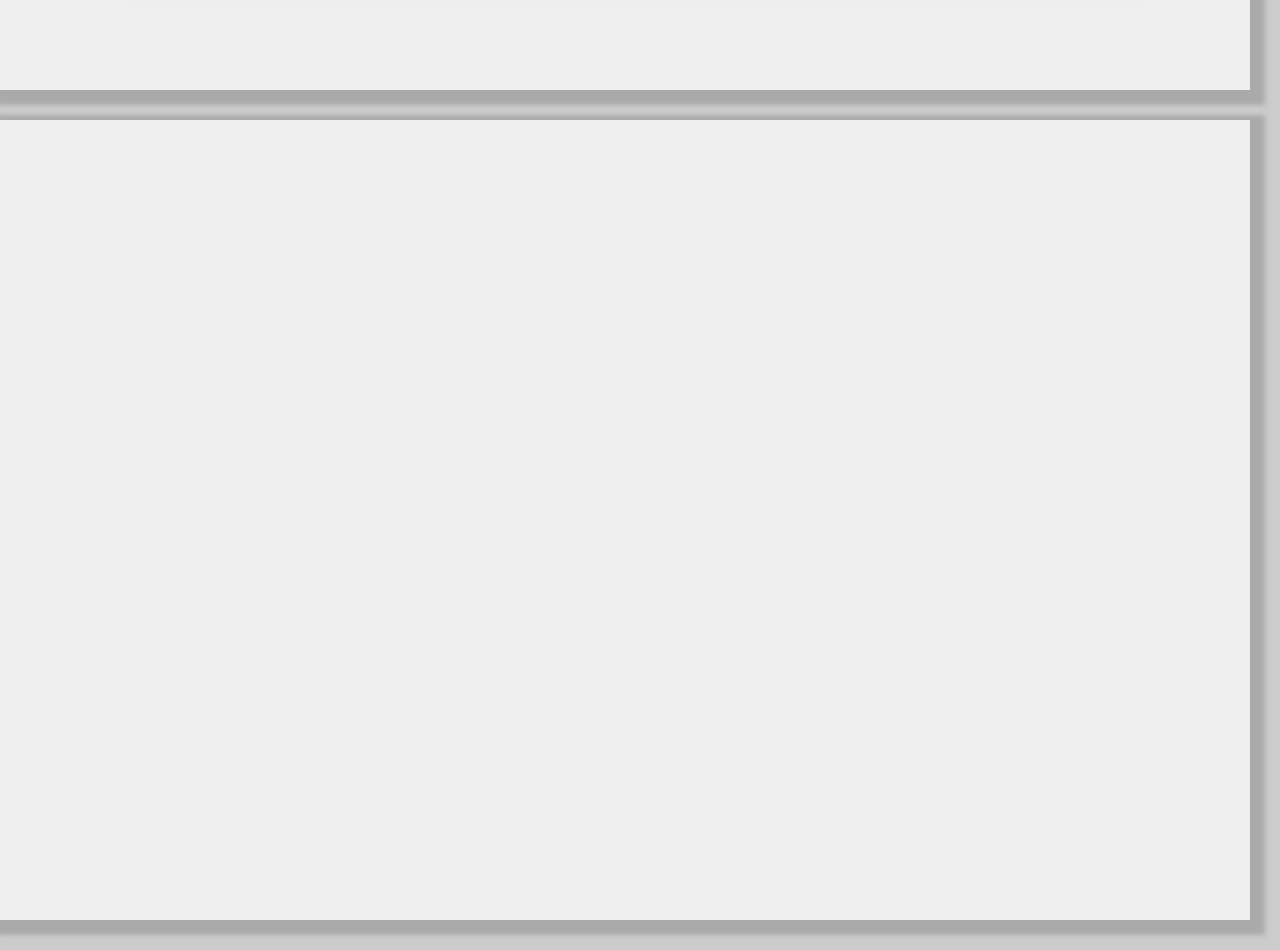
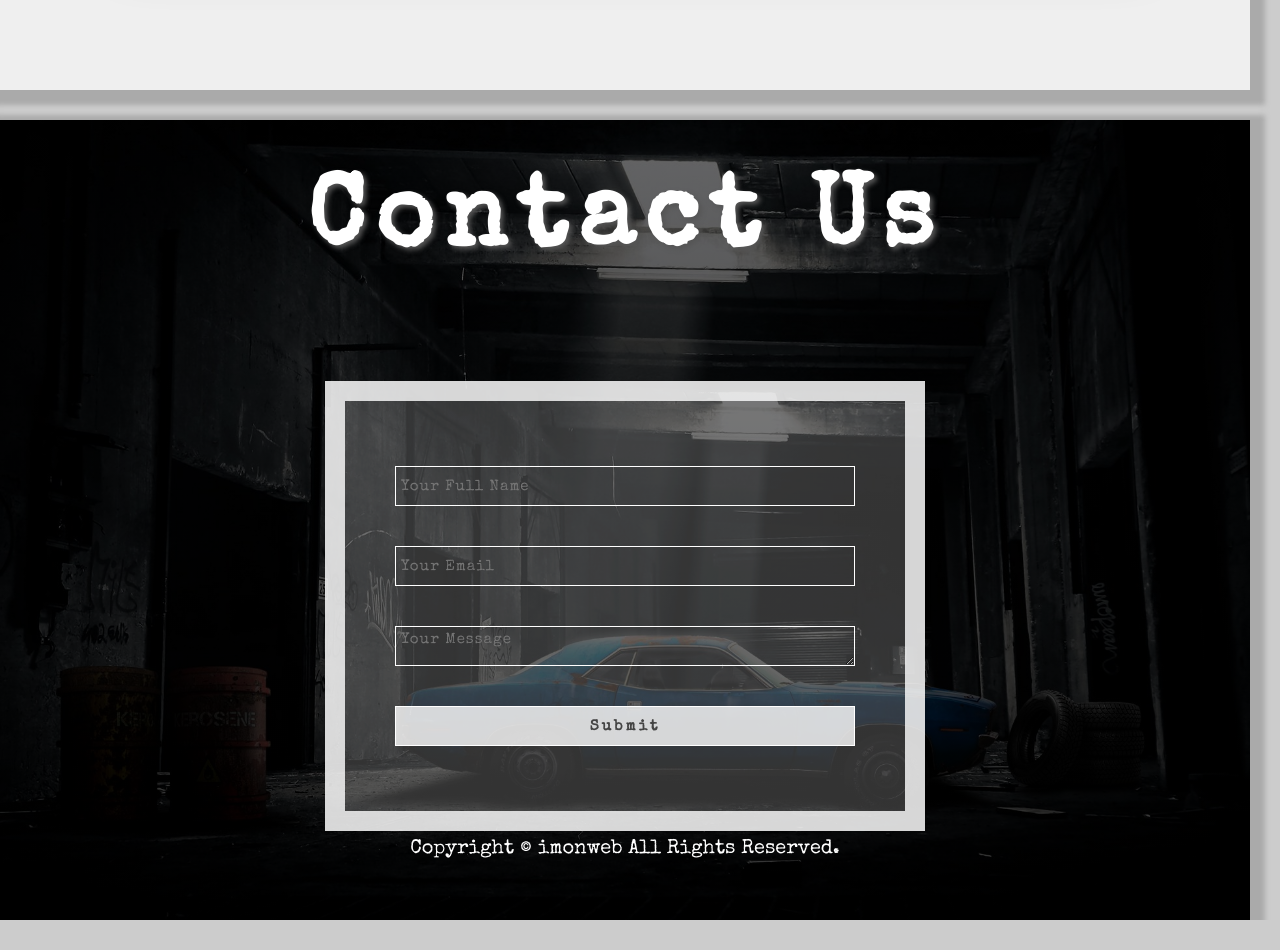
Before and after one commit to imonweb/CC-Classic-Cars, a website built with webpack: page src/index.html in a window 1280 px wide. Shown: the part 3200-4150 px from the top of the page. After the commit the page ends 4120 px from the top, so only its background shows below. Built offline with nearby package versions, Linux system fonts and the light colour scheme.

Commit message:
section 5

```diff
--- a/src/css/main.scss
+++ b/src/css/main.scss
@@ -303,3 +303,63 @@ section {
     }
   } /*  gallery */
 } /*  section-4 */
+
+
+/* ====== Section 5 ====== */
+.section-5 {
+  background: linear-gradient(rgba(0,0,0,.6), rgba(0,0,0,0.8)), url('../images/bg-section5.jpg') center no-repeat;
+  background-size: cover;
+  display: flex;
+  flex-direction: column;
+  justify-content: space-around;
+  align-items: center;
+  margin-bottom: 0;
+
+  .contact-form {
+    width: 60rem;
+    height: 45rem;
+    background-color: rgba(255,255,255,.2);
+    border: 2rem solid rgba(255,255,255,.8);
+    display: flex;
+    flex-direction: column;
+    justify-content: center;
+    padding: 5rem;
+
+    input, textarea {
+      width: 100%;
+      height: 4rem;
+      margin: 2rem 0;
+      background-color: transparent;
+      padding: .5rem;
+      border: .1rem solid #fff;
+      font-size: 1.5rem;
+      letter-spacing: .1rem;
+      color: #fff;
+      flex-shrink: 0;
+      transition: background-color 0.5s;
+    }
+
+    textarea {
+      max-width: 100%;
+      min-height: 8%;
+    }
+
+    .form-input:focus {
+      background-color: rgba(255,255,255,0.5);
+    }
+
+    .form-btn {
+      background-color: rgba(255,255,255,0.8);
+      font-weight: 600;
+      letter-spacing: .3rem;
+      color: #444;
+      cursor: pointer;
+    }
+  } /*  .contact-form */
+  .copyright {
+    font-size: 2rem;
+    font-weight: 300;
+    color: #fff;
+    text-align: center;
+  }
+}
--- a/src/index.html
+++ b/src/index.html
@@ -110,24 +110,21 @@
   <!-- Section 5 start -->
   <div class="wrapper">
     <section class="section-5 target" id="contact">
+      <h1 class="section-heading">Contact Us</h1>
+      <form class="contact-form">
+        <input type="text" class="form-input" placeholder="Your Full Name">
+        <input type="email" class="form-input" placeholder="Your Email">
+        <textarea class="form-input" placeholder="Your Message"></textarea>
+        <input class="form-btn" type="submit" value="Submit">
+      </form>
+      <p class="copyright"> Copyright &copy; imonweb All Rights Reserved.</p>
 
+      </p>
     </section>
   </div>
   <!-- Section 5 end -->
 
 
-
-
-  <!-- <footer class="section-5 center">
-    <div class="social-media">
-      <a href="#none" class="social-media-link"><i class="fab fa-github-square"></i></a>
-      <a href="#none" class="social-media-link"><i class="fab fa-youtube"></i></a>
-      <a href="#none" class="social-media-link"><i class="fab fa-facebook-square"></i></a>
-      <a href="#none" class="social-media-link"><i class="fab fa-instagram-square"></i></a>
-    </div>
-
-    <p class="copyright"> Copyright &copy; imonweb All Rights Reserved.</p>
-  </footer> -->
   <script src="myBundle.js"></script>
 </body>
 </html>
```
